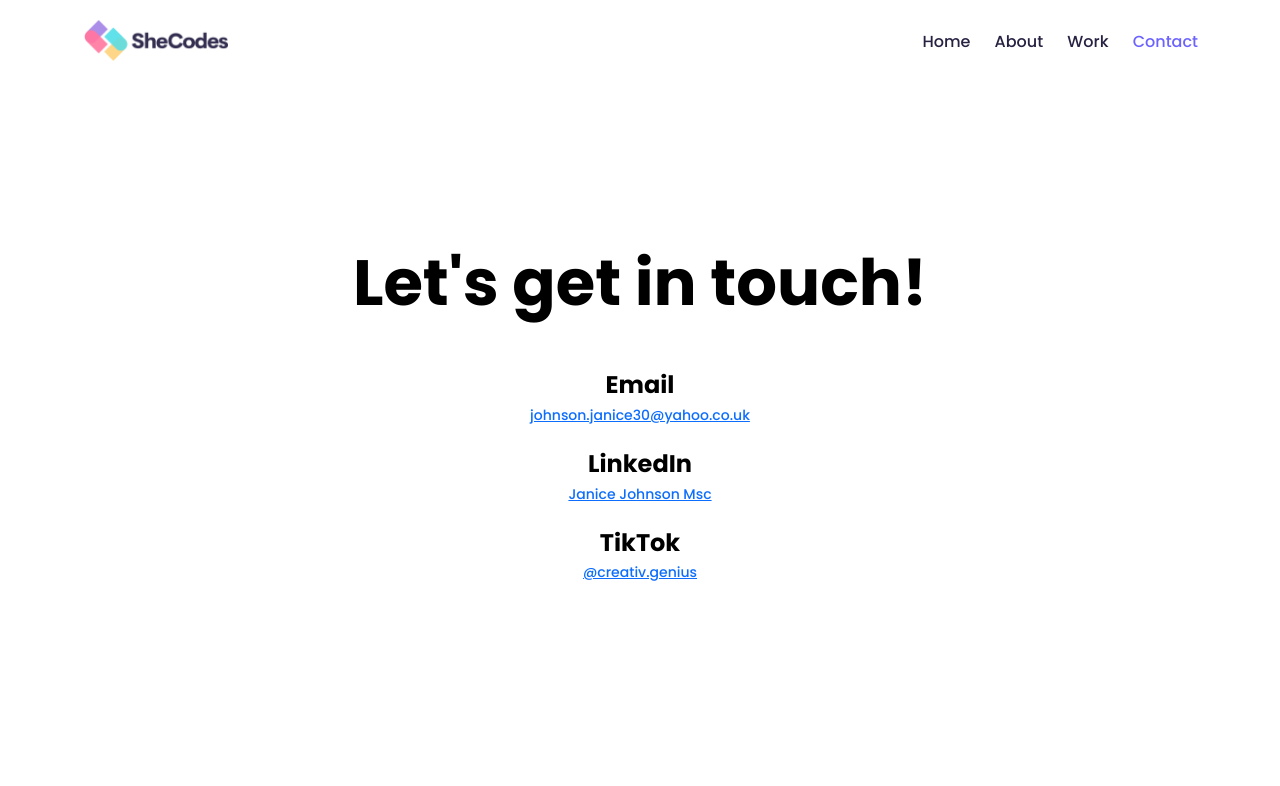
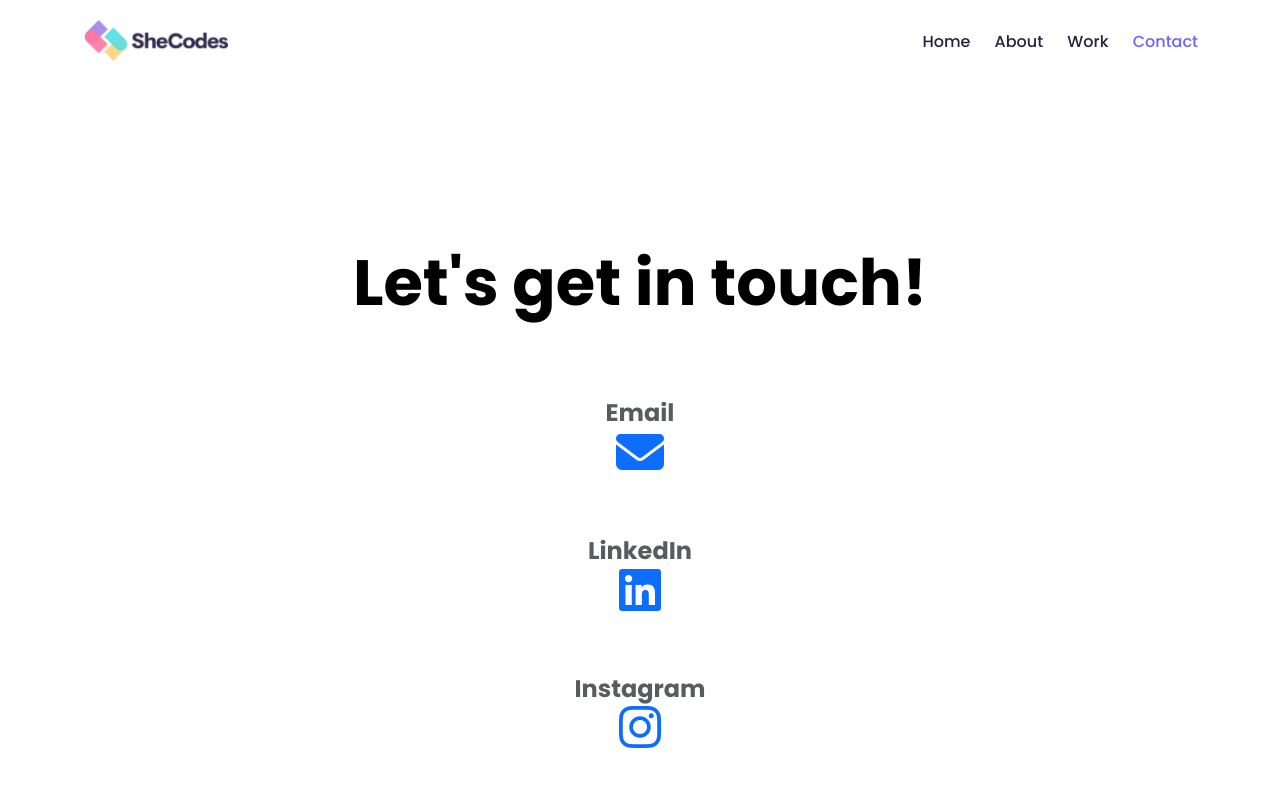
Before and after one commit to johnsonj70/Portfolio, a plain HTML site: page contact.html in a window 1280 px wide. Drawn offline with nearby package versions, Linux system fonts and the light colour scheme.

Commit message:
Added icons to contact page

```diff
--- a/contact.html
+++ b/contact.html
@@ -40,17 +40,28 @@
 </div>
 <div class="content-container container">
     <div class="content">
-        <h1 class="mb-5">Let's get in touch!</h1>
-        <h3>Email</h3>
+        <h1 class="mb-30">Let's get in touch!</h1>
+    </br>
+    </br>
         <p>
-            <a href="mailto:johnson.janice30@yahoo.co.uk">johnson.janice30@yahoo.co.uk</a></p>
-        <h3>LinkedIn</h3>
+            <h3 class="mb-15 text-muted">Email</h3>
+            <span>
+                <a href="mailto:johnson.janice30@yahoo.co.uk"><i class="fa fa-envelope fa-3x"></i></a>
+            </span>
+        </p>
+    </br>
         <p>
-            <a href="https://linkedin.com/in/janice-johnson-msc" target="_blank">Janice Johnson Msc</a></p>
-            </p>
-        <h3>TikTok</h3>
+            <h3 class="mb-15 text-muted">LinkedIn</h3>
+            <span>
+                <a href="https://linkedin.com/in/janice-johnson-msc" target="_blank"><i class="fa-brands fa-linkedin fa-3x"></i></a>
+            </span>
+        </p>
+    </br>
         <p>
-            <a href="https://tiktok.com/@creativ.genius" target="_blank">@creativ.genius</a>
+            <h3 class="mb-15 text-muted">Instagram</h3>
+            <span>
+                <a href="https://www.instagram.com/eagleeyedgirl" target="_blank"><i class="fa-brands fa-instagram fa-3x"></i></a>
+            </span>
         </p>
     </div>
 </div>
```
